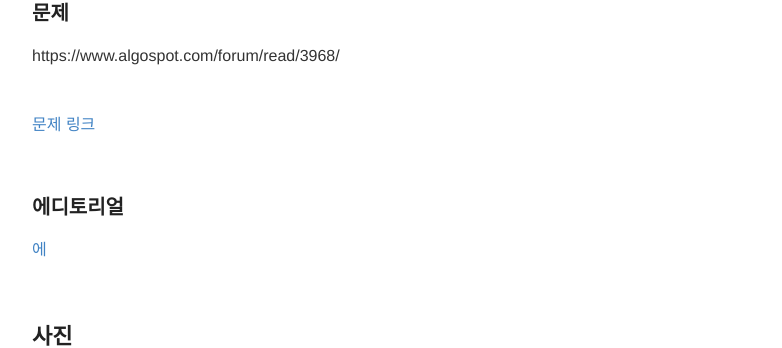
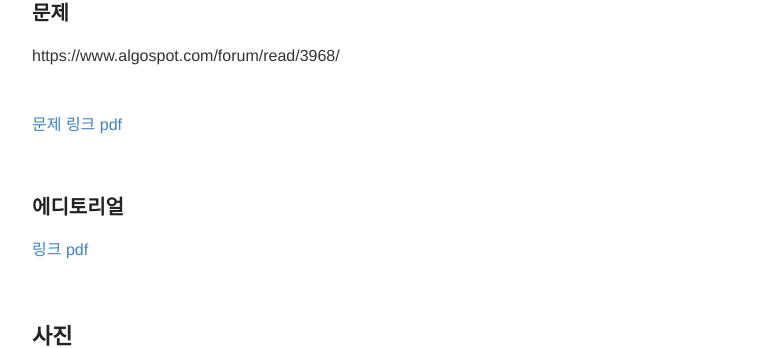
Before and after one commit to seirion/aaa, a Jekyll site: the page built from _posts/2016-11-10-meeting-067.md, in a window 1280 px wide. Shown: the part 389-737 px from the top of the page, without its empty margins (248-1030 px from the left). Built offline with Jekyll 4.4.1, drawn with Linux system fonts in a browser that asks for light colours; comment, search, counter and statistics services are not loaded; grey boxes are pictures that could not be loaded.

Commit message:
Update 2016-11-10-meeting-067.md

```diff
--- a/_posts/2016-11-10-meeting-067.md
+++ b/_posts/2016-11-10-meeting-067.md
@@ -19,13 +19,13 @@ https://www.algospot.com/forum/read/3968/
 
 <br>
 
-[문제 링크](https://algospot.com/static/contest/9th/problems.pdf)
+[문제 링크 pdf](https://algospot.com/static/contest/9th/problems.pdf)
 
 <br>
 
 ### 에디토리얼
 
-[에](https://docs.google.com/document/d/1aqJJwzLD9iqCa7EPhjuykiGfGH61chmX_jNwifaUV94/edit)
+[링크 pdf](https://docs.google.com/document/d/1aqJJwzLD9iqCa7EPhjuykiGfGH61chmX_jNwifaUV94/edit)
 
 <br>
 
```
